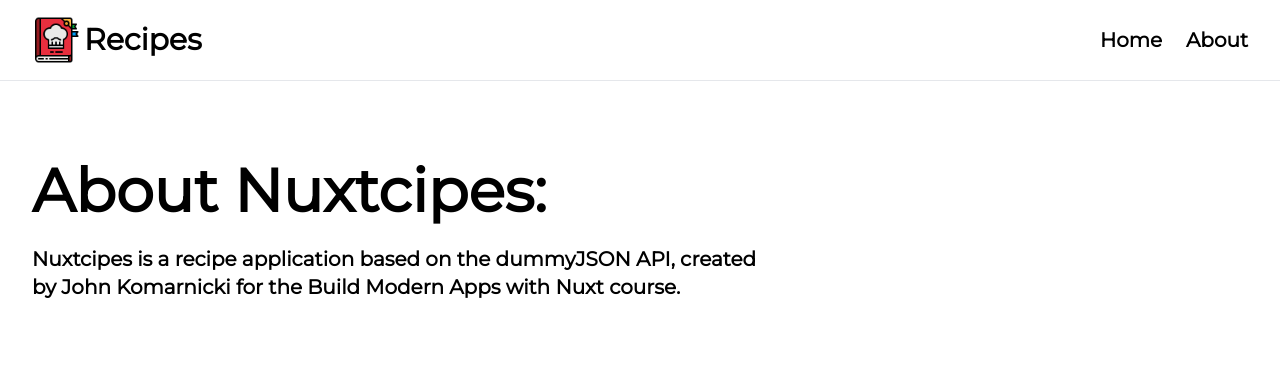
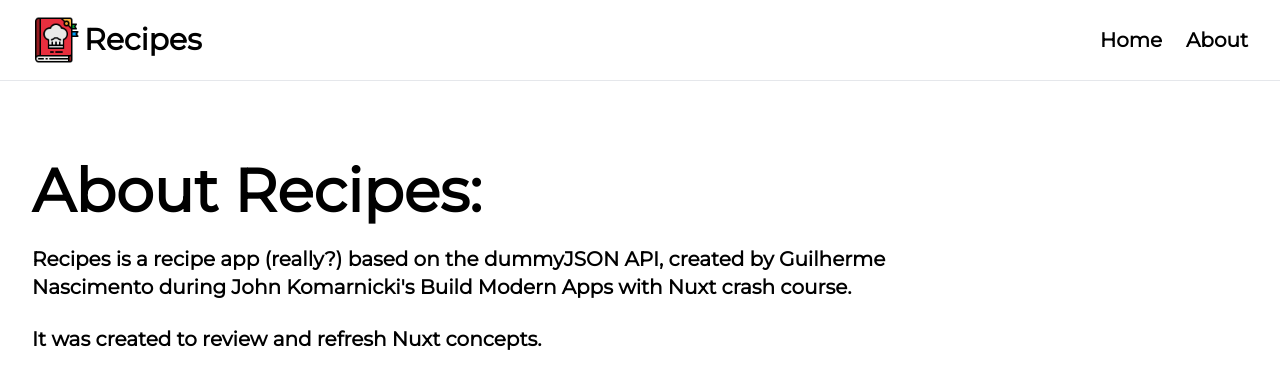
Before and after one commit to gfnasc/recipes, a Nuxt app: page /about in a window 1280 px wide. Shown: the top 388 px of the page. Built offline with nearby package versions, Linux system fonts and the light colour scheme.

Commit message:
feat: update about text

```diff
--- a/app/pages/about.vue
+++ b/app/pages/about.vue
@@ -3,13 +3,14 @@
 <template>
   <main>
     <section class="container py-20">
-      <h1 class="text-6xl font-extrabold mb-6 text-balance">
-        About Nuxtcipes:
-      </h1>
+      <h1 class="text-6xl font-extrabold mb-6 text-balance">About Recipes:</h1>
       <p class="text-xl font-extrabold mb-6 text-balance max-w-screen-lg">
-        Nuxtcipes is a recipe application based on the dummyJSON API, created by
-        John Komarnicki for the
-        <span class="font-bold">Build Modern Apps with Nuxt</span> course.
+        Recipes is a recipe app (really?) based on the dummyJSON API, created by
+        Guilherme Nascimento during John Komarnicki's Build Modern Apps with
+        Nuxt crash course.
+      </p>
+      <p class="text-xl font-extrabold mb-6 text-balance max-w-screen-lg">
+        It was created to review and refresh Nuxt concepts.
       </p>
     </section>
   </main>
```
